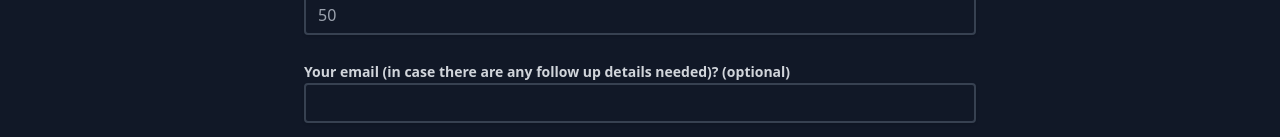
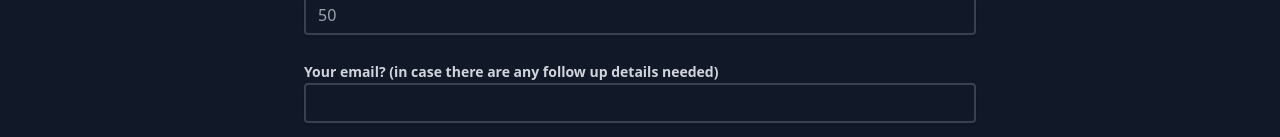
Before and after one commit to Learn-Build-Teach/deals-for-devs, a Next.js app: page /deals/add in a window 1280 px wide. Shown: the part 815-952 px from the top of the page. Built offline with nearby package versions, Linux system fonts and the light colour scheme; no server answers.

Commit message:
Make email required

```diff
--- a/src/app/deals/add/DealForm.tsx
+++ b/src/app/deals/add/DealForm.tsx
@@ -10,7 +10,7 @@ const schema = z.object({
   endDate: z.coerce.date(),
   coupon: z.string().optional(),
   couponPercentage: z.number().optional(),
-  email: z.string().email().optional().or(z.literal('')),
+  email: z.string().email(),
 });
 
 export default function DealForm() {
@@ -171,14 +171,14 @@ export default function DealForm() {
             htmlFor="email"
             aria-label="email"
           >
-            Your email (in case there are any follow up details needed)?
-            (optional)
+            Your email? (in case there are any follow up details needed)
           </label>
           <input
             className="shadow appearance-none border-2 border-gray-700 rounded w-full py-2 px-3 text-gray-300 leading-tight focus:outline-none focus:shadow-outline bg-transparent "
             name="email"
             id="email"
             type="text"
+            required
           />
         </div>
         <button className="bg-gray-800 hover:bg-gray-700 text-white font-bold py-2 px-4 rounded focus:outline-none focus:shadow-outline w-32">
```
